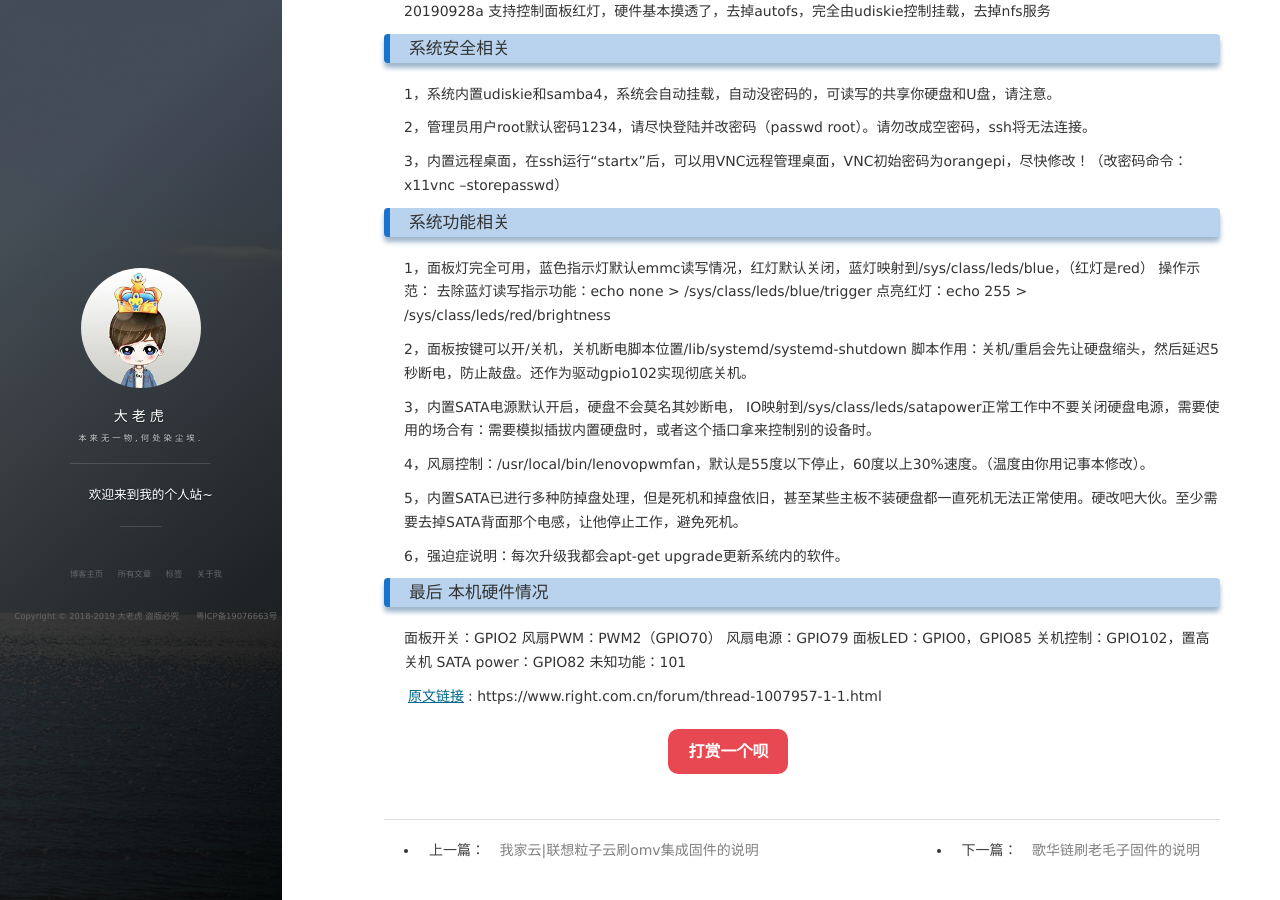
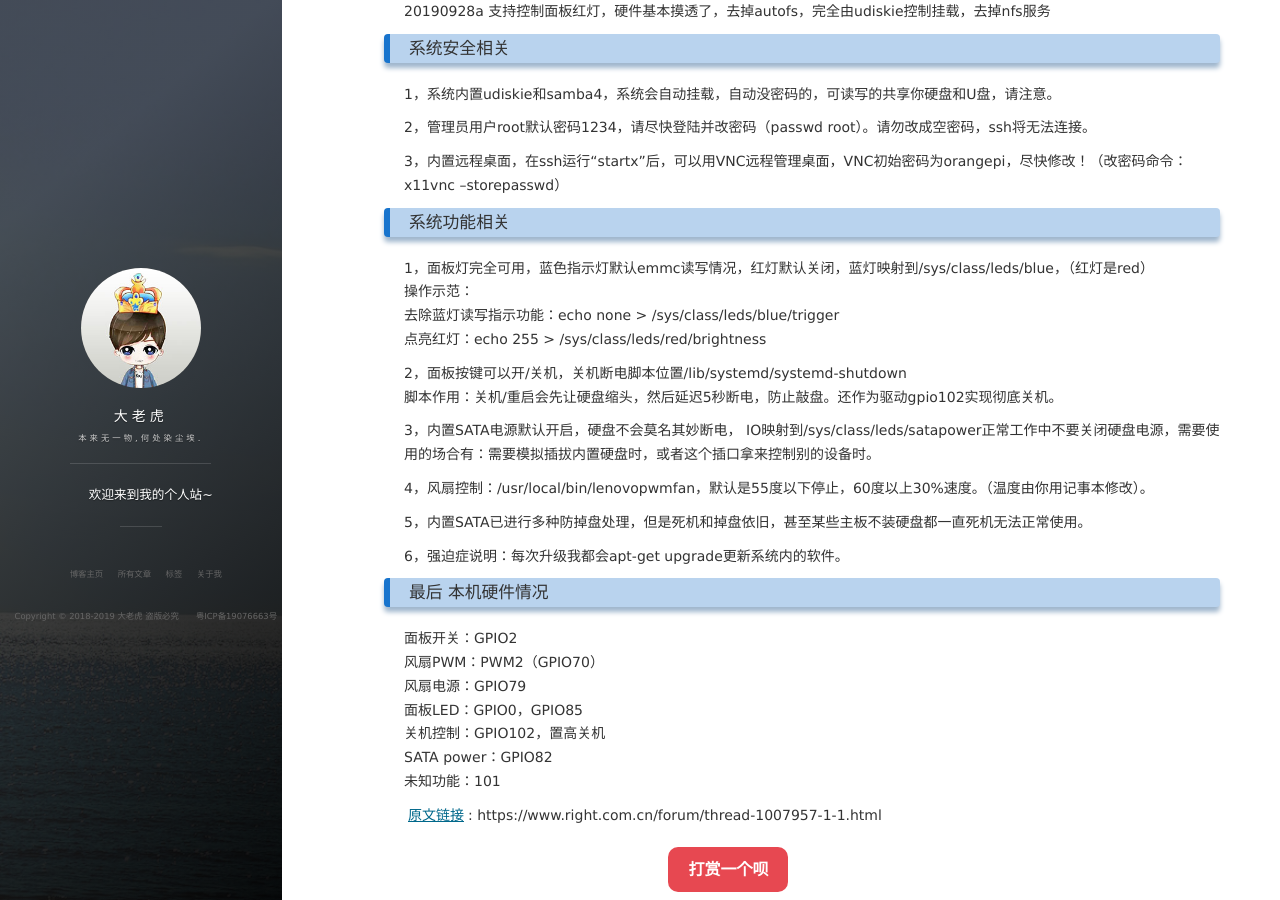
Before and after one commit to freeBufToTiger/freeBufToTiger.github.io, a Jekyll site: the page built from _posts/2019-10-19-我家云刷armbian的说明.md, in a window 1280 px wide and 900 px high, scrolled down 400 px. Built offline with Jekyll 4.4.1, drawn with Linux system fonts in a browser that asks for light colours; nearby versions of some CDN libraries; comment, search, counter and statistics services are not loaded.

Commit message:
[^]修改优化

```diff
--- a/_posts/2019-10-19-我家云刷armbian的说明.md
+++ b/_posts/2019-10-19-我家云刷armbian的说明.md
@@ -10,44 +10,44 @@ tags: 硬件折腾
 默认您是熟练的LINUX使用者，或者是有钻研精神的垃圾佬，DIY玩家等，否则您需要停止下载然后买个正版群晖，交钱享受成熟的商业NAS客户服务。
 
 ### 实时近况
-20190923 目前掉盘补丁不太靠谱，即使没有连接内置硬盘也可能造成任意情况下死机。如果不打算使用内置硬盘请把SATA芯片背面电感拆掉，断开他的电源。死机过后文件系统需要检测修复，开机黑屏会延长。
+20190923 目前掉盘补丁不太靠谱，即使没有连接内置硬盘也可能造成任意情况下死机。如果不打算使用内置硬盘请把SATA芯片背面电感拆掉，断开他的电源。死机过后文件系统需要检测修复，开机黑屏会延长。<br>
 
-20190927 没有任何更新。只是删除了图形界面中的文档查看器、语音助手、打印机等垃圾并缩小了镜像的容量，提高大家下载和刷写速度。
+20190927 没有任何更新。只是删除了图形界面中的文档查看器、语音助手、打印机等垃圾并缩小了镜像的容量，提高大家下载和刷写速度。<br>
 
-20190928a 支持控制面板红灯，硬件基本摸透了，去掉autofs，完全由udiskie控制挂载，去掉nfs服务
+20190928a 支持控制面板红灯，硬件基本摸透了，去掉autofs，完全由udiskie控制挂载，去掉nfs服务<br>
 
 ### 系统安全相关
-1，系统内置udiskie和samba4，系统会自动挂载，自动没密码的，可读写的共享你硬盘和U盘，请注意。
+1，系统内置udiskie和samba4，系统会自动挂载，自动没密码的，可读写的共享你硬盘和U盘，请注意。<br>
 
-2，管理员用户root默认密码1234，请尽快登陆并改密码（passwd root）。请勿改成空密码，ssh将无法连接。
+2，管理员用户root默认密码1234，请尽快登陆并改密码（passwd root）。请勿改成空密码，ssh将无法连接。<br>
 
-3，内置远程桌面，在ssh运行“startx”后，可以用VNC远程管理桌面，VNC初始密码为orangepi，尽快修改！（改密码命令：x11vnc --storepasswd）
+3，内置远程桌面，在ssh运行“startx”后，可以用VNC远程管理桌面，VNC初始密码为orangepi，尽快修改！（改密码命令：x11vnc --storepasswd）<br>
 
 ### 系统功能相关
-1，面板灯完全可用，蓝色指示灯默认emmc读写情况，红灯默认关闭，蓝灯映射到/sys/class/leds/blue，（红灯是red）
-操作示范：
-去除蓝灯读写指示功能：echo none > /sys/class/leds/blue/trigger
-点亮红灯：echo 255 > /sys/class/leds/red/brightness
+1，面板灯完全可用，蓝色指示灯默认emmc读写情况，红灯默认关闭，蓝灯映射到/sys/class/leds/blue，（红灯是red）<br>
+操作示范：<br>
+去除蓝灯读写指示功能：echo none > /sys/class/leds/blue/trigger<br>
+点亮红灯：echo 255 > /sys/class/leds/red/brightness<br>
 
-2，面板按键可以开/关机，关机断电脚本位置/lib/systemd/systemd-shutdown
-脚本作用：关机/重启会先让硬盘缩头，然后延迟5秒断电，防止敲盘。还作为驱动gpio102实现彻底关机。
+2，面板按键可以开/关机，关机断电脚本位置/lib/systemd/systemd-shutdown<br>
+脚本作用：关机/重启会先让硬盘缩头，然后延迟5秒断电，防止敲盘。还作为驱动gpio102实现彻底关机。<br>
 
-3，内置SATA电源默认开启，硬盘不会莫名其妙断电， IO映射到/sys/class/leds/satapower正常工作中不要关闭硬盘电源，需要使用的场合有：需要模拟插拔内置硬盘时，或者这个插口拿来控制别的设备时。
+3，内置SATA电源默认开启，硬盘不会莫名其妙断电， IO映射到/sys/class/leds/satapower正常工作中不要关闭硬盘电源，需要使用的场合有：需要模拟插拔内置硬盘时，或者这个插口拿来控制别的设备时。<br>
 
-4，风扇控制：/usr/local/bin/lenovopwmfan，默认是55度以下停止，60度以上30%速度。（温度由你用记事本修改）。
+4，风扇控制：/usr/local/bin/lenovopwmfan，默认是55度以下停止，60度以上30%速度。（温度由你用记事本修改）。<br>
 
-5，内置SATA已进行多种防掉盘处理，但是死机和掉盘依旧，甚至某些主板不装硬盘都一直死机无法正常使用。硬改吧大伙。至少需要去掉SATA背面那个电感，让他停止工作，避免死机。
+5，内置SATA已进行多种防掉盘处理，但是死机和掉盘依旧，甚至某些主板不装硬盘都一直死机无法正常使用。<br>
 
-6，强迫症说明：每次升级我都会apt-get upgrade更新系统内的软件。
+6，强迫症说明：每次升级我都会apt-get upgrade更新系统内的软件。<br>
 
 ### 最后 本机硬件情况
-面板开关：GPIO2
-风扇PWM：PWM2（GPIO70）
-风扇电源：GPIO79
-面板LED：GPIO0，GPIO85
-关机控制：GPIO102，置高关机
-SATA power：GPIO82
-未知功能：101
+面板开关：GPIO2<br>
+风扇PWM：PWM2（GPIO70）<br>
+风扇电源：GPIO79<br>
+面板LED：GPIO0，GPIO85<br>
+关机控制：GPIO102，置高关机<br>
+SATA power：GPIO82<br>
+未知功能：101<br>
 
 
 [原文链接](https://www.right.com.cn/forum/thread-1007957-1-1.html): https://www.right.com.cn/forum/thread-1007957-1-1.html
```
Also changed, not shown: _posts/2019-10-19-歌华链刷老毛子固件说明.md (+6 -6 lines), _posts/2019-10-19-猫盘刷群晖说明.md (+21 -21 lines).
